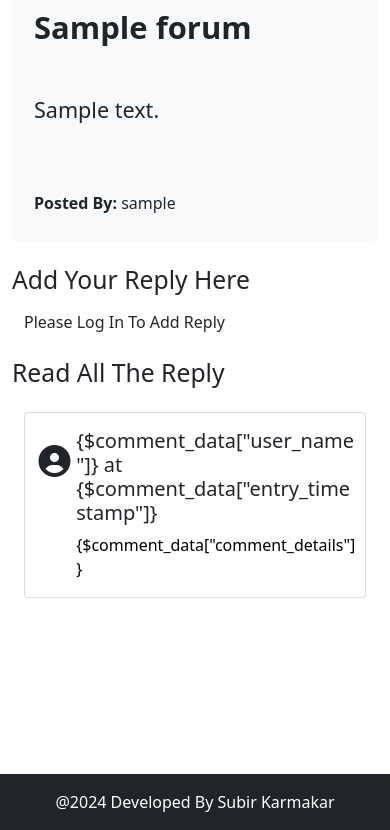
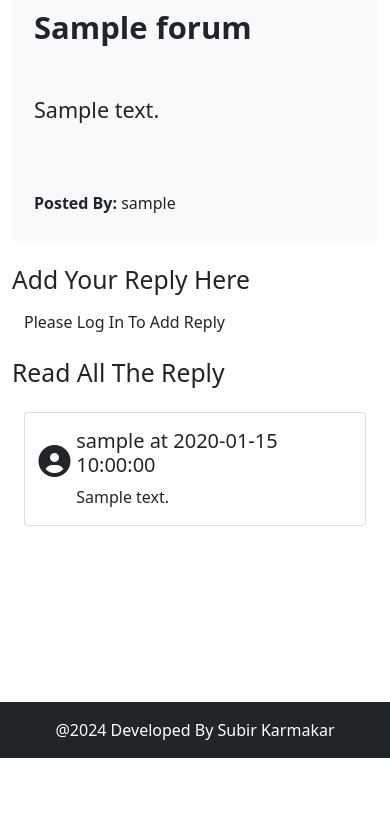
Before and after one commit to Subir008/Talkzone, a PHP site: page /comment.php?id=1 in a window 390 px wide. Shown: the part 113-943 px from the top of the page. After the commit the page ends 871 px from the top, so only its background shows below. Run offline with PHP 8.4, Linux system fonts and the light colour scheme; tables that the repository leaves empty or names only in its code hold one stand-in row (values such as "Sample post"); some libraries are stand-ins or nearby versions.

Commit message:
comment reply done , other changes

```diff
--- a/comment.php
+++ b/comment.php
@@ -5,6 +5,8 @@
     <meta charset="UTF-8">
     <meta name="viewport" content="width=device-width, initial-scale=1.0">
     <title>Comments</title>
+    <link rel="icon" type="image/x-icon" href="image/logo.png">
+
     <!-- Bootstrap CSS -->
     <link href="https://cdn.jsdelivr.net/npm/bootstrap@5.0.2/dist/css/bootstrap.min.css" rel="stylesheet"
         integrity="sha384-EVSTQN3/azprG1Anm3QDgpJLIm9Nao0Yz1ztcQTwFspd3yD65VohhpuuCOmLASjC" crossorigin="anonymous">
@@ -73,24 +75,47 @@
         </div>
 
         <h2 class="my-4">Read All The Reply</h2>
-        <?php
-            $reply_dataget = "SELECT * FROM reply_master "
-        ?>
         <div class="container-fluid">
             <div class="card mb-3" style="">
+        <?php
+            $reply_dataget = "SELECT
+                                reply_master.reply_details,
+                                reply_master.entry_timestamp ,
+                                user_master.user_name
+                                FROM reply_master
+                                LEFT JOIN user_master ON user_master.user_id = reply_master.user_id
+                                WHERE reply_master.comment_id = '$comment_id'";
+
+            $reply_data = mysqli_query($con , $reply_dataget);
+
+            if(mysqli_num_rows($reply_data) > 0){
+
+            while($row = mysqli_fetch_assoc($reply_data) ){
+                ?>
+
             <div class='row g-0 px-2 comment-user'>
                 <div class='col-md-1 col-sm-1 col-1 text-center '>
                     <i class='fa-solid fa-circle-user fa-2x'></i>
                 </div>
                 <div class='col-md-11 col-sm-11 col-11'>
                     <div class='card-body card-details'>
-                        <h5 class='card-title'>{$comment_data["user_name"]} at {$comment_data["entry_timestamp"]}</h5>
-                        <p class='card-text'><a href='comment.php?id={$id}'> {$comment_data["comment_details"]}</a></p>
+                        <h5 class='card-title'><?php echo $row["user_name"] ?> at <?php echo $row['entry_timestamp'] ?> </h5>
+                        <p class='card-text'><?php echo $row["reply_details"] ?></p>
                     </div>
                 </div>
             </div>
+
+            <?php
+            }
+        }else{
+            ?>
+                <p class="text-center" style="margin-left: 15px;margin-top: 15px;font-size: larger; font-weight: 500;">No Reply Found</p>
+            <?php
+        }
+            ?>
             </div>
-        </div>
+            </div>
+
 
     </div>
 
--- a/components/footer.php
+++ b/components/footer.php
@@ -1,4 +1,4 @@
-<footer class="footer mt-auto py-3 bg-dark">
+<footer class=" mt-auto py-3 bg-dark">
     <div class="container text-center">
         <span class="text-white">@2024 Developed By Subir Karmakar</span>
     </div>
--- a/forum-details.php
+++ b/forum-details.php
@@ -7,6 +7,8 @@ include("db/db.php");
 <head>
     <meta charset="UTF-8">
     <meta name="viewport" content="width=device-width, initial-scale=1.0">
+    <link rel="icon" type="image/x-icon" href="image/logo.png">
+
     <!-- Bootstrap CSS -->
     <link href="https://cdn.jsdelivr.net/npm/bootstrap@5.0.2/dist/css/bootstrap.min.css" rel="stylesheet"
         integrity="sha384-EVSTQN3/azprG1Anm3QDgpJLIm9Nao0Yz1ztcQTwFspd3yD65VohhpuuCOmLASjC" crossorigin="anonymous">
--- a/index.php
+++ b/index.php
@@ -9,6 +9,7 @@ include("db/db.php");
   <!-- Required meta tags -->
   <meta charset="utf-8">
   <meta name="viewport" content="width=device-width, initial-scale=1">
+  <link rel="icon" type="image/x-icon" href="image/logo.png">
 
   <!-- Bootstrap CSS -->
   <link href="https://cdn.jsdelivr.net/npm/bootstrap@5.0.2/dist/css/bootstrap.min.css" rel="stylesheet"
--- a/js/controller.js
+++ b/js/controller.js
@@ -137,9 +137,13 @@ $("#signup").on("click", function (e) {
 
   //   console.log(password, contact);
 
+  $("html, body").animate({
+    scrollTop: $(".loader-wrapper").offset().top,
+  });
   $(".loader-wrapper").css("visibility", "visible");
   $(".loader-wrapper").show();
   $(".loader").show();
+
   $.ajax({
     url: "signup.php",
     type: "POST",
@@ -209,6 +213,9 @@ $("#login").on("click", function (e) {
     return;
   }
 
+  $("html, body").animate({
+    scrollTop: $(".loader-wrapper").offset().top,
+  });
   $(".loader-wrapper").css("visibility", "visible");
   $(".loader-wrapper").show();
   $(".loader").show();
@@ -289,6 +296,9 @@ $("#comment-submit").on("click", function () {
     return;
   }
 
+  $("html, body").animate({
+    scrollTop: $(".loader-wrapper").offset().top,
+  });
   $(".loader-wrapper").css("visibility", "visible");
   $(".loader-wrapper").show();
   $(".loader").show();
@@ -344,9 +354,13 @@ $("#reply-submit").on("click", function () {
     return;
   }
 
+  $("html, body").animate({
+    scrollTop: $(".loader-wrapper").offset().top,
+  });
   $(".loader-wrapper").css("visibility", "visible");
   $(".loader-wrapper").show();
   $(".loader").show();
+
 
   $.ajax({
     url: "add-reply.php",
--- a/js/discussion.js
+++ b/js/discussion.js
@@ -29,6 +29,9 @@ $("#discussion-submit").on("submit" , function (e) {
     }
 
     //Showing the toaster
+    $("html, body").animate({
+      scrollTop: $(".loader-wrapper").offset().top,
+    });
     $(".loader-wrapper").css("visibility", "visible");
     $(".loader-wrapper").show();
     $(".loader").show();
--- a/js/profile.js
+++ b/js/profile.js
@@ -6,6 +6,9 @@ $("#personal_info").on("submit" , function (e) {
     e.preventDefault();
 
     //Showing the toaster
+    $("html, body").animate({
+      scrollTop: $(".loader-wrapper").offset().top,
+    });
     $(".loader-wrapper").css("visibility", "visible");
     $(".loader-wrapper").show();
     $(".loader").show();
--- a/js/update-password.js
+++ b/js/update-password.js
@@ -7,6 +7,9 @@ $("#password_changes").on("click", function (e) {
   let confirm_password = document.getElementById("confirm_password").value;
 
   //Showing the toaster
+  $("html, body").animate({
+    scrollTop: $(".loader-wrapper").offset().top,
+  });
   $(".loader-wrapper").css("visibility", "visible");
   $(".loader-wrapper").show();
   $(".loader").show();
--- a/search.php
+++ b/search.php
@@ -40,7 +40,7 @@ if (mysqli_num_rows($dataget) > 0) {
     }
 } else{
     echo '
-        <p class="text-center" style="margin-left: 15px;margin-top: 15px;font-size: larger; font-weight: 500;">No results found</>
+        <p class="text-center" style="margin-top: 15px;font-size: larger; font-weight: 500;">No results found</>
     ';
 }
 
--- a/style.css
+++ b/style.css
@@ -125,11 +125,10 @@
   margin-top: 7rem;
   margin-bottom: 3rem;
   padding-bottom: 7rem;
+  min-height: 75vh;
 }
 
-.search-box{
-  min-height: 70vh;
-}
+
 
 .forum-img{
   /* height: 35rem; */
@@ -167,6 +166,12 @@
 }
 
 /* Footer start */
+.footer{
+ position: fixed;
+ bottom: 0;
+ left: 0;
+ right: 0;
+}
 footer{
   /* position: fixed; */
   bottom: 0;
```
Also changed, not shown: new-discussion.php (+8 -6 lines), profile.php (+8 -8 lines), search-result.php (+7 -4 lines).
